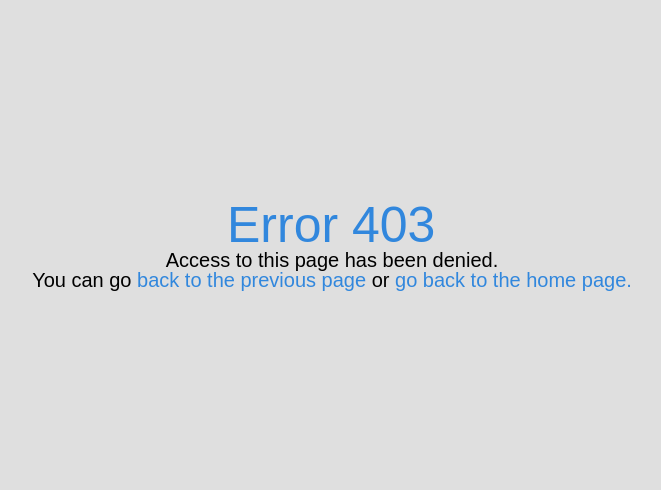
After one commit to bkijak/project, a Flask app: template templates/403.html in a window 1280 px wide. The commit adds this page. Shown: the top 490 px of the page, without its empty margins (308-969 px from the left). Run offline with Flask 2, Linux system fonts and the light colour scheme; the template is opened without the code that fills it, so the values that code supplies are empty; some libraries are stand-ins or nearby versions.

Commit message:
Changed some templates, added error pages, added more authentication when viewing submitted tests

```diff
--- a/static/css/styles.css
+++ b/static/css/styles.css
@@ -108,6 +108,12 @@ html, body, .all {
 	height: 50px;
 	display: relative;
 	z-index: 1;
+}
+
+.filler {
+	display: table-row;
+	height: 100%;
+	background-color: red;
 }
 
 /*************************************************************/
@@ -519,6 +525,10 @@ box-shadow: none;
 	display: table;
 }
 
+.midContainer a {
+	text-decoration: none;
+}
+
 .categoryContainer {
 	padding-top: 30px;
 	background-color: white;
@@ -815,7 +825,7 @@ box-shadow: none;
 .accButton {
 	width: 200px;
 	height: 40px;
-	margin-bottom: 6px;
+	margin-bottom: 3px;
 	background-color: #3187DD !important;
 	color: #bfdfff !important;
 	font-weight: bold;
@@ -887,7 +897,7 @@ box-shadow: none;
 }
 
 .testResult p {
-	width: 380px;
+	width: 400px;
 	font-weight: bold;
 	text-decoration: none;
 }
@@ -1005,11 +1015,21 @@ box-shadow: none;
 
 .generalTestInfo p {
 	margin-bottom: 4px;
+	width: 49.9%;
+	display: inline-block;
 }
 
 .generalTestInfo h1 {
 	display: inline-block;
-	width: 32%;
+	width: 32.9%;
+}
+
+#generalTestInfoStudent h1 {
+	width: 49%;
+}
+
+#generalTestInfoAdmin p {
+	width: 32.9%;
 }
 
 #backButton {
@@ -1135,3 +1155,28 @@ box-shadow: none;
 #resultsDiv span {
 	text-align: center;
 }
+
+
+/****************************************************/
+/******************404 and 403 PAGES*****************/
+/****************************************************/
+
+.error {
+	color: #3187DD;
+	font-size: 50px;
+	margin: 0 auto;
+	width: 210px;
+	margin-top: 200px;
+}
+
+.errorContent {
+	width: 700px;
+	margin: 0 auto;
+	text-align: center;
+	font-size: 20px;
+}
+
+.errorContent a {
+	text-decoration: none;
+	color: #3187DD;
+}
--- /dev/null
+++ b/templates/403.html
@@ -0,0 +1,18 @@
+<!doctype html>
+<html>
+  <head>
+    <link rel="stylesheet" href="{{ url_for('static', filename='css/styles.css') }}">
+    <link rel="shortcut icon" href="{{ url_for('static', filename='imgs/uea.png') }}" type="image/x-icon">
+    <link rel="icon" href="{{ url_for('static', filename='imgs/uea.png') }}" type="image/x-icon">
+
+    <title> Access restricted </title>
+
+  </head>
+  <body>
+
+    <p class="error"> Error 403 </p>
+    <h1 class="errorContent"> Access to this page has been denied. </h1>
+    <h1 class="errorContent"> You can go <a href="javascript:history.back()"> back to the previous page </a> or <a href="{{ url_for('index') }}"> go back to the home page. </a> </h1>
+
+  </body>
+</html>
--- a/templates/accountTest.html
+++ b/templates/accountTest.html
@@ -1,7 +1,7 @@
 {% extends "base.html" %}
 {% import "bootstrap/wtf.html" as wtf %}
 
-{% block title %}UEA{% endblock %}
+{% block title %}UEA - Account{% endblock %}
 
 {% block currentButton %}
 
--- a/templates/index.html
+++ b/templates/index.html
@@ -1,6 +1,6 @@
 {% extends "base.html" %}
 
-{% block title %}UEA{% endblock %}
+{% block title %}UEA - Home{% endblock %}
 
 {% block currentButton %}
 
--- a/templates/learn.html
+++ b/templates/learn.html
@@ -1,6 +1,6 @@
 {% extends "base.html" %}
 
-{% block title %}UEA{% endblock %}
+{% block title %}UEA - Learn{% endblock %}
 
 {% block currentButton %}
 
--- a/templates/selectionSort.html
+++ b/templates/selectionSort.html
@@ -1,7 +1,7 @@
 {% extends "base.html" %}
 {% import "bootstrap/wtf.html" as wtf %}
 
-{% block title %}UEA{% endblock %}
+{% block title %}UEA - Learn{% endblock %}
 
 {% block currentButton %}
 
--- a/templates/test.html
+++ b/templates/test.html
@@ -1,7 +1,7 @@
 {% extends "base.html" %}
 {% import "bootstrap/wtf.html" as wtf %}
 
-{% block title %}UEA{% endblock %}
+{% block title %}UEA - Test{% endblock %}
 
 {% block currentButton %}
 
```
Also changed, not shown: project.py (+18 -2 lines), templates/404.html (added, +18 -0 lines), templates/account.html (+12 -5 lines), templates/userTests.html (+11 -6 lines), data.sqlite.
